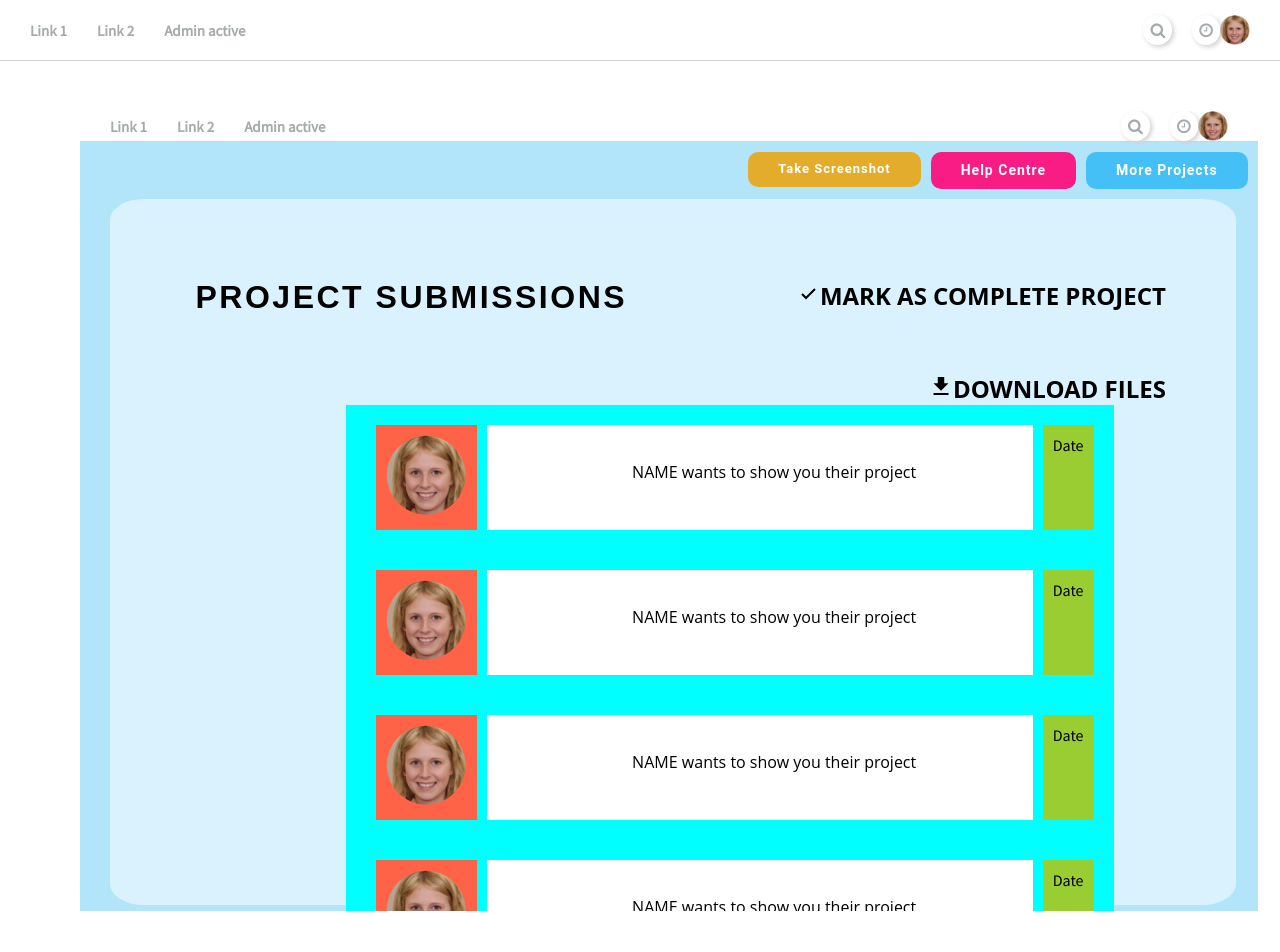
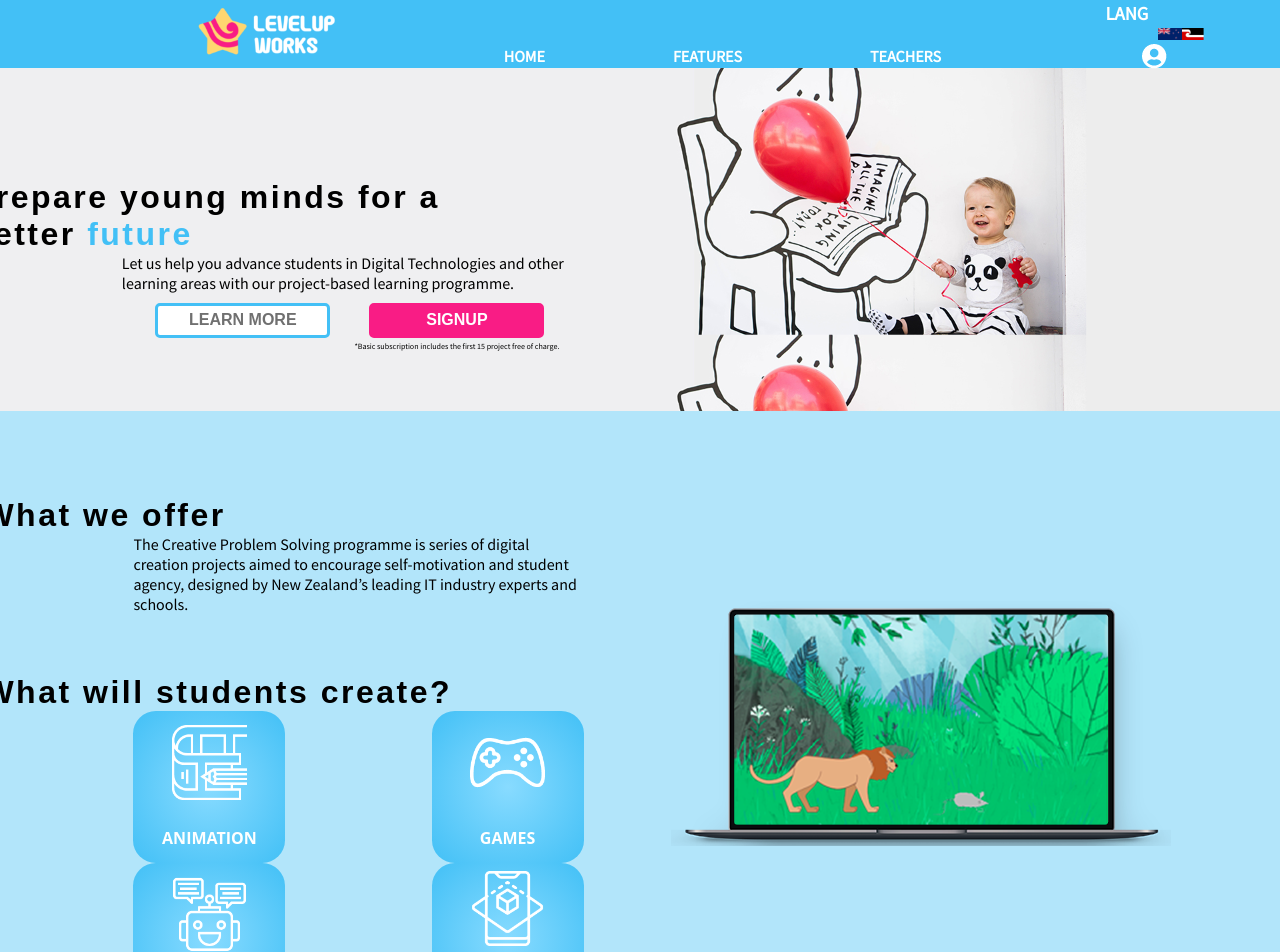
Before and after one commit to freyawatkinson/Mission-X-Learning-Management-System, a React (Create React App) app: page / in a window 1280 px wide. Shown: the top 952 px of the page. Before the commit the page ends 911 px from the top, so only its background shows below. Built offline with nearby package versions, Linux system fonts and the light colour scheme; no server answers.

Commit message:
Clean up checkpoint

```diff
--- a/package.json
+++ b/package.json
@@ -12,6 +12,7 @@
     "react-dom": "^17.0.2",
     "react-icons": "^4.2.0",
     "react-pro-sidebar": "^0.6.0",
+    "react-router": "^5.2.0",
     "react-router-dom": "^5.2.0",
     "react-scripts": "^4.0.3",
     "web-vitals": "^1.1.1"
--- a/src/App.js
+++ b/src/App.js
@@ -1,108 +1,13 @@
-import { useState } from "react";
+import React from "react";
+import "./App.css";
+import Router from "./Router.js";
 
-// Import the CSS files
-import "./App.css";
-
-import ProgressTracker from "./components/ProgressTracker";
-import NavBar from "./components/NavBar";
-import TeacherDashboard from "./components/TeacherDashboard";
-
-// Dashboard test
-import Dashnavbar from "./components/NNavbar/Dashnavbar";
-
-// Import React-router-dom for app routing
-
-import { BrowserRouter as Router, Switch, Route, Link } from "react-router-dom";
-
-import ProjectProgress from "./components/ProgressTracker";
-import Sidebar from "./components/sidebar/Sidebar";
-import ProjectSubmissions from "./components/ProjectSubmissions";
-
-// App function
-
-const App = () => {
-	const [sidebarOpen, setSidebarOpen] = useState(false);
-
-	const openSidebar = () => {
-		setSidebarOpen(true);
-	};
-
-	const closeSidebar = () => {
-		setSidebarOpen(false);
-	};
-
+function App() {
 	return (
-		<Router>
-			<div className="app">
-				<Dashnavbar sidebarOpen={sidebarOpen} openSidebar={openSidebar} />
-
-				{/* <Sidebar sidebarOpen={sidebarOpen} openSidebar={openSidebar} />  */}
-				{/* <Sidebar/> */}
-
-				{/* <NavBar/> */}
-
-				<ProjectSubmissions />
-				{/* <ProjectProgress/> */}
-
-				{/* Switch statement loads/Routes to specified path and populates from specific function */}
-				<Switch>
-					<Route
-						path="./components/ProgressTracker"
-						exact
-						component={ProgressTracker}
-					/>
-					{/* <Route path="./components/TeacherDashboard" exact component={TeacherDashboard}/> */}
-					<Route path="./components/NavBar" exact component={NavBar} />
-				</Switch>
-				<dashnavbar />
-			</div>
-		</Router>
+		<div className="App">
+			<Router />
+		</div>
 	);
-};
+}
 
 export default App;
-
-//Kerris App.js
-
-{
-	/*import react from "react";
-import logo from "./logo.svg";
-import "./App.css";
-import PropTypes from "prop-types";
-
-import HomePage from "./Components/HomePage/HomePage.js";
-import Projectlib from "./Components/StudentProjectLibrary/StudProjLib.js";
-// import Studprofile from "./Components/TDStudProfile.js";
-
-import TopNavBar from "./Components/TopNavBar.js";
-import ProjectSideBar from "./Components/SideBar.js";
-import Footer from "./Components/AppFooter.js";
-import SPmaincontent from "./Components/StudentProjectLibrary/Main.ContentSP.js";
-
-//import { Route } from "react-router-dom";
-//import ReactDOM from "react-dom";
-
-function App() {
-  return (
-    <div className="App">
-      {/*Router*/
-}
-{
-	/*
-      <div>
-        <Route exact path="/" component={HomePage} />
-        <Route exact path="/Projectlib" component={Projectlib} />
-        {/* <Route exact path="/StudentProfile" component={StudentProfile} /> */
-}
-{
-	/*
-      </div>
-      <body>
-        <script></script>
-      </body>
-    </div>
-  );
-}
-
-export default App;*/
-}
--- a/src/components/HomePage/HomePage.js
+++ b/src/components/HomePage/HomePage.js
@@ -1,11 +1,192 @@
 import React from "react";
-import Dashnavbar from "../NNavbar/Dashnavbar";
-import Footer from "../AppFooter/AppFooter";
+import TopNavBar from "./TopNavBar.js";
+import "./HomePageStyle.css";
+// import SignUp Modal
+import studentProject from "./Images/ContainerTwoProject.png";
+import StudentCreateIcon from "./StudentsIcons/StudentCreateIcon.js";
+import animationIcon from "./StudentsIcons/animation.png";
+import controller from "./StudentsIcons/games.png";
+import chatbot from "./StudentsIcons/chatbots.png";
+import AugmentedRealityIcon from "./StudentsIcons/augmentedReality.png";
+import TeachingKidsIcon from "./StudentsIcons/TeachingKidsIcon.js";
+import idea from "./StudentsIcons/creativityIcon.png";
+import toddlercutting from "./Images/ContainerThreeImageOne.jpg";
+import crticalThinking from "./StudentsIcons/criticalThinking.png";
+import puzzle from "./Images/ContainerThreeImageTwo.jpg";
+import girlshandgames from "./Images/ContainerThreeImageThree.jpg";
+import teamhands from "./StudentsIcons/communicationIcon.png";
+import Atom from "./StudentsIcons/technologyIcon.png";
+import girlonlaptop from "./Images/ContainerThreeImageFour.jpg";
+import studentslistening from "./Images/ContainerFiveImage.jpg";
+// import FormModal
+import Footer from "./AppFooter.js";
+import HomePageIcons from "./StudentsIcons/StudentCreateIcon.js";
+
+const future = () => {
+	<h1 className="future">future</h1>;
+};
 
 const HomePage = () => {
 	return (
 		<div>
-			<Dashnavbar />
+			<TopNavBar />
+			<div className="ContainerOne">
+				<div className="TopSection">
+					<h1>
+						Prepare young minds for a better{" "}
+						<span style={{ color: "#42C0F6" }}>future</span>
+					</h1>
+					<p>
+						Let us help you advance students in Digital Technologies and other
+						learning areas with our project-based learning programme.
+					</p>
+
+					<div className="LearnMoreContainer">
+						<button>Learn More</button>
+						<div id="SignUp">
+							<button>SIGNUP</button>{" "}
+							{/* <FormModal signupButton="SIGN UP" /> */}
+							<p>
+								*Basic subscription includes the first 15 project free of
+								charge.
+							</p>
+						</div>
+					</div>
+				</div>
+			</div>
+
+			<div className="ContainerTwo">
+				<div className="ColumnOneContent">
+					<h1>What we offer</h1>
+					The Creative Problem Solving programme is series of digital creation
+					projects aimed to encourage self-motivation and student agency,
+					designed by New Zealand’s leading IT industry experts and schools.
+					<h1>What will students create?</h1>
+					<div className="ColumnOneIcons">
+						<HomePageIcons
+							text="Animation"
+							image={<img src={animationIcon} alt="Animation Icon"></img>}
+						/>
+						<HomePageIcons
+							text="Games"
+							image={<img src={controller} alt="Games Icon"></img>}
+						/>
+						<HomePageIcons
+							text="Chatbots"
+							image={<img src={chatbot} alt="chatbot Icon"></img>}
+						/>
+						<HomePageIcons
+							text="Augmented Reality"
+							image={
+								<img
+									src={AugmentedRealityIcon}
+									alt="Augmented Reality Icon"
+								></img>
+							}
+						/>
+					</div>
+				</div>
+
+				<div className="ColumnTwoContent">
+					<img src={studentProject} alt="Lion"></img>
+				</div>
+			</div>
+
+			<div className="Section3">
+				<h3>
+					Teaching kids programming and digital skills is MORE than just writing
+					code.
+				</h3>
+				<div className="Section3Icons">
+					<TeachingKidsIcon
+						background={toddlercutting}
+						text="Creativity & Individuality"
+						icon={<img src={idea} alt="Idea"></img>}
+					/>
+					<TeachingKidsIcon
+						background={puzzle}
+						text="Critical Thinking & Problem Solving"
+						icon={<img src={crticalThinking} alt="Critical Thinking"></img>}
+					/>
+					<TeachingKidsIcon
+						background={girlshandgames}
+						text="Communication & Collaboration"
+						icon={<img src={teamhands} alt="Team"></img>}
+					/>
+					<TeachingKidsIcon
+						background={girlonlaptop}
+						text="Technology & Future Focus"
+						icon={<img src={Atom} alt="Atom"></img>}
+					/>
+				</div>
+				<h3>How our programme helps teachers and schools</h3>
+				<div className="Section3Buttons">
+					<button>Learning Pathways</button>
+					<button>Digital Technologies</button>
+					<button>Key Competencies</button>
+					<button>IR4.0</button>
+				</div>
+			</div>
+
+			<div className="ContainerFour">
+				<ul>
+					<li>
+						<h2>Enhance key competencies</h2>
+						<p>
+							The programe enhances capabilities of students in the 5 Key
+							Competencies identified in the New Zealand Curriculum:
+						</p>
+					</li>
+
+					<li>
+						<h3>Thinking</h3>
+						<p>
+							In particular the programme focused on problem solving, design
+							thinking and computational thinking
+						</p>
+					</li>
+
+					<li>
+						<h3>Self-Management</h3>
+						<p>
+							Projects and challenges are designed to motivate students to
+							explore and experiment with self-motivation"
+						</p>
+					</li>
+
+					<li>
+						<h3>Participation and Collaboration</h3>
+						<p>
+							The programme encourages students to be involved in communities,
+							such as family, whānau, school, and contribute and make
+							connections with other people
+						</p>
+					</li>
+				</ul>
+			</div>
+
+			<div className="Section5">
+				<img src={studentslistening} alt="students"></img>
+				<div className="Section5content">
+					<h3>What are you waiting for?</h3>
+					<h5>Start teaching Digital Technologies today.</h5>
+					If you need more infomration, we are happy to answer any questions you
+					may have.
+					<div className="EnquireNow">
+						<button>ENQUIRE NOW</button>
+						<button
+							style={{
+								backgroundColor: "#f91c85",
+								color: "white",
+								borderColor: "#f91c85",
+							}}
+						>
+							SIGN UP
+						</button>{" "}
+						{/*Modal for signing Up here*/}
+					</div>
+				</div>
+			</div>
 			<Footer />
 		</div>
 	);
```
Also changed, not shown: src/components/BackupApp.js (+51 -6 lines), 1 other file (tests, documents, lock files or other folders).
